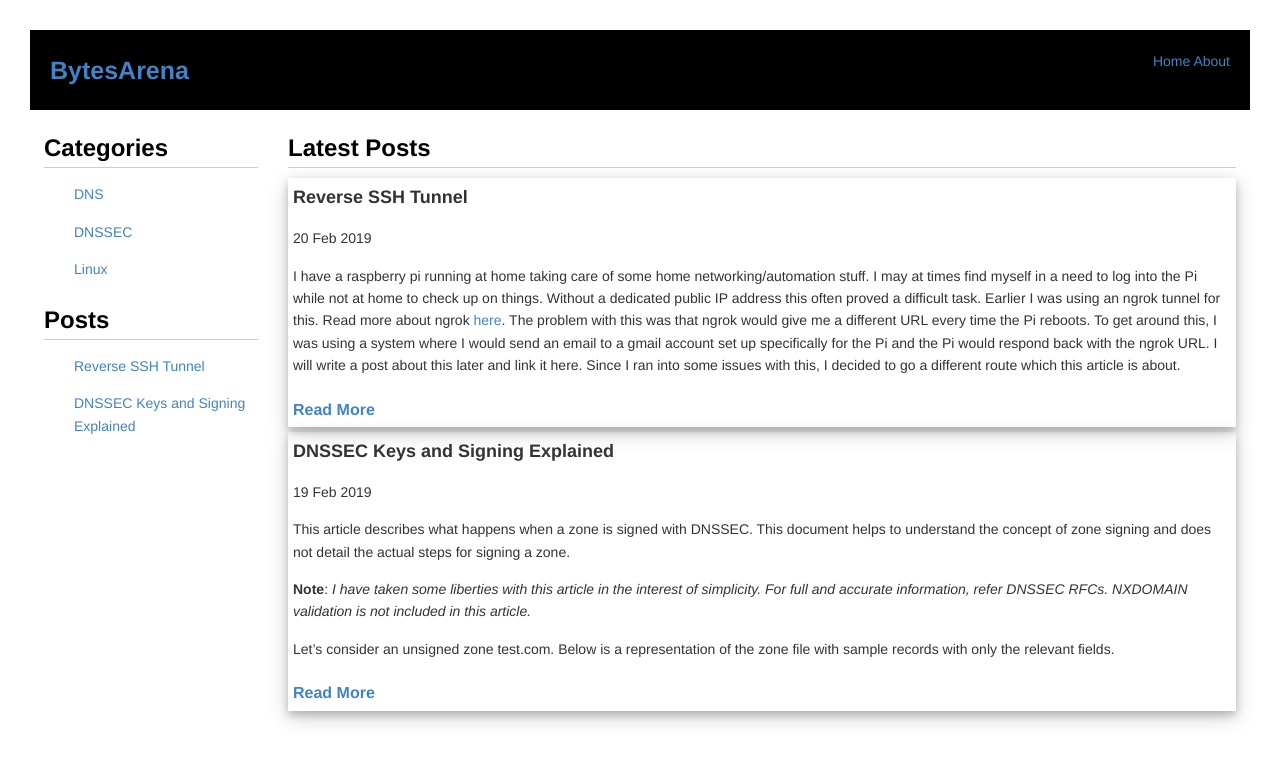
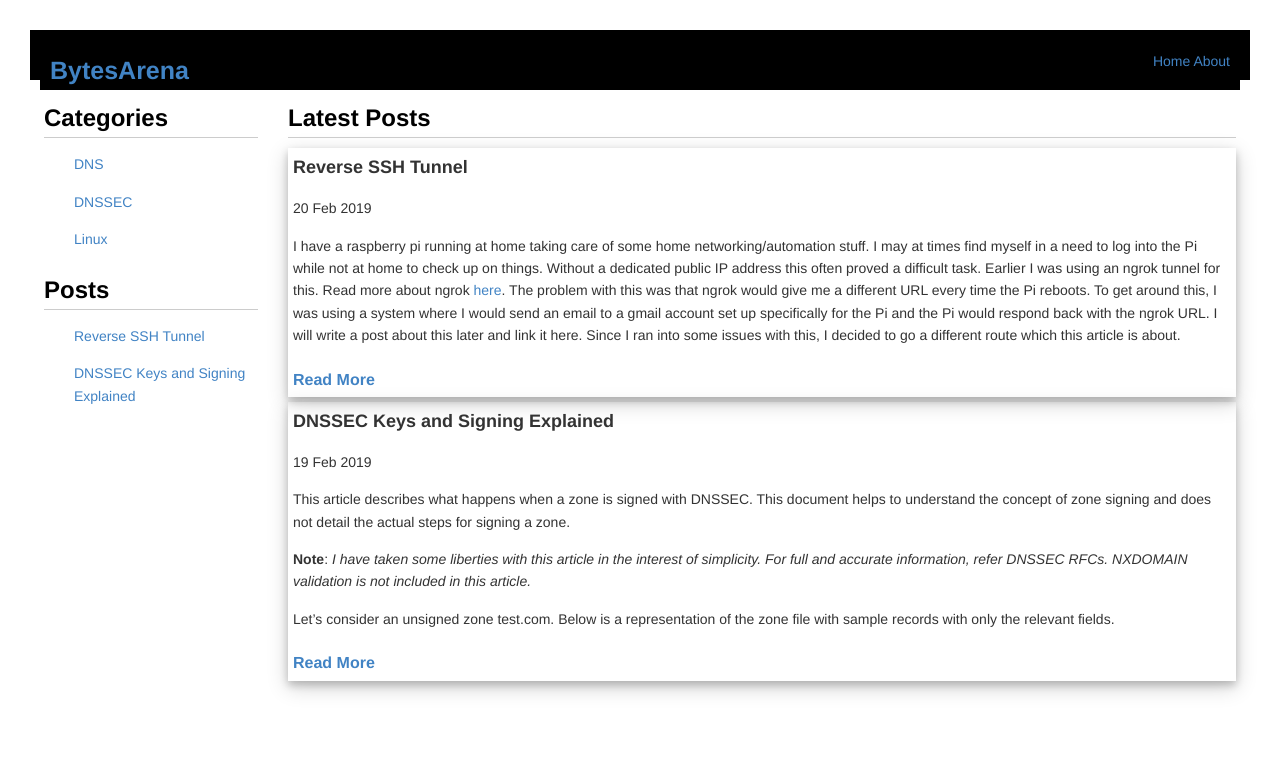
Before and after one commit to bytesarena/bytesarena.github.io, a Jekyll site: the page built from index.html, in a window 1280 px wide. Shown: the top 763 px of the page. Built offline with Jekyll 4.4.1, drawn with Linux system fonts in a browser that asks for light colours.

Commit message:
Too lazy to type a real commit message

```diff
--- a/assets/css/style.css
+++ b/assets/css/style.css
@@ -97,6 +97,7 @@ body {
   background-color: black;
   padding: 10px;
   top: 0;
+  height: 50px;
 }
 
 
```
Also changed, not shown: 1 other file.
